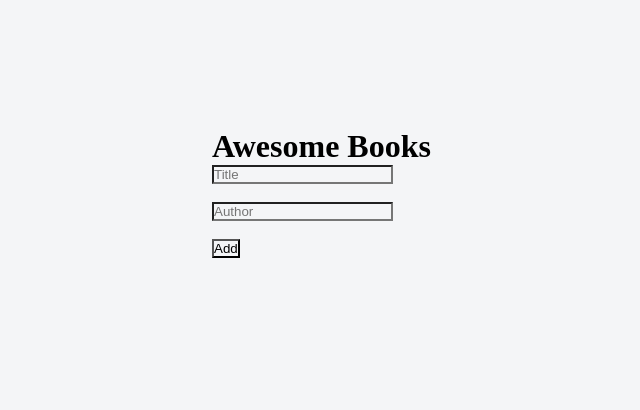
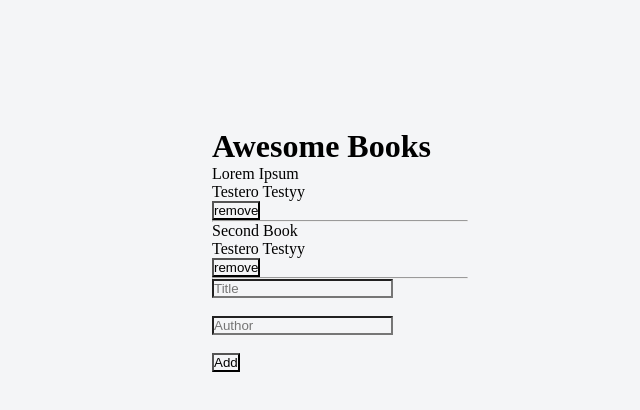
Before and after one commit to yemidada/awesome-books, a plain HTML site: page index.html in a window 1280 px wide. Shown: the whole page, without its empty margins (300-940 px from the left). Drawn offline with Linux system fonts and the light colour scheme; the site is published under a folder, as on GitHub Pages, so addresses that start at the root find nothing.

Commit message:
update index.html file

```diff
--- a/index.html
+++ b/index.html
@@ -28,7 +28,7 @@
         </div>
         <div class="out" hidden></div>
     </main>
-    <script src="/assets/script/script.js" type="text/javascript"></script>
+    <script src="./assets/script/script.js" type="text/javascript"></script>
 </body>
 
 </html>
```
